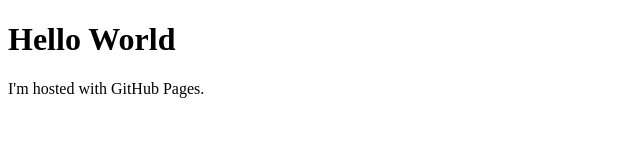
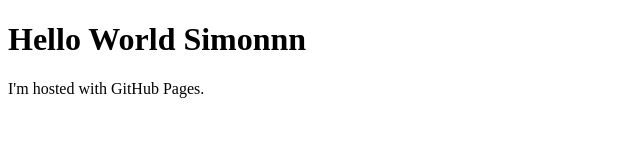
Before and after one commit to georgenoway/georgenoway.github.io, a plain HTML site: page index.html in a window 1280 px wide. Shown: the whole page, without its empty margins (0-640 px from the left). Drawn offline with Linux system fonts and the light colour scheme.

Commit message:
Update index.html

```diff
--- a/index.html
+++ b/index.html
@@ -1,7 +1,7 @@
 <!DOCTYPE html>
 <html>
 <body>
-<h1>Hello World</h1>
+<h1>Hello World Simonnn</h1>
 <p>I'm hosted with GitHub Pages.</p>
 </body>
 </html>
```
